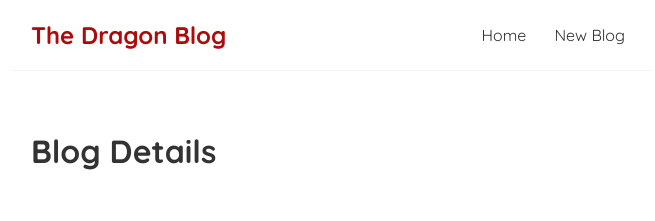
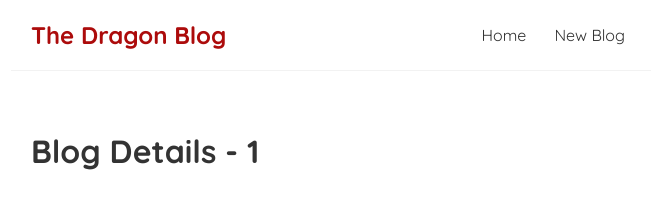
Before and after one commit to Dragonsfure/react_ts_tutorial, a React (Create React App) app: page /blogs/1 in a window 1280 px wide. Shown: the top 221 px of the page, without its empty margins (309-964 px from the left). Built offline with nearby package versions, Linux system fonts and the light colour scheme.

Commit message:
Fixx the Detail Page

```diff
--- a/src/BlogDetails.tsx
+++ b/src/BlogDetails.tsx
@@ -7,14 +7,10 @@ interface IBlogDetailsProps {
 }
 
 const BlogDetails: React.FunctionComponent<IBlogDetailsProps> = (props) => {
-  console.log("params.id");
-
   const params = useParams<IParam>();
-  console.log(params.id);
   return (
     <div className="blog-details">
-      {/* <h1>Blog Details - {params.id} </h1> */}
-      <h1>Blog Details </h1>
+      <h1>Blog Details - {params.id} </h1>
     </div>
   );
 };
```
